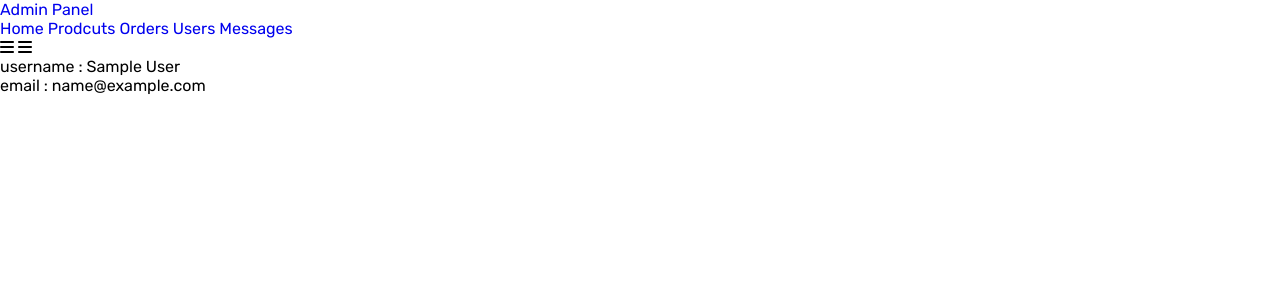
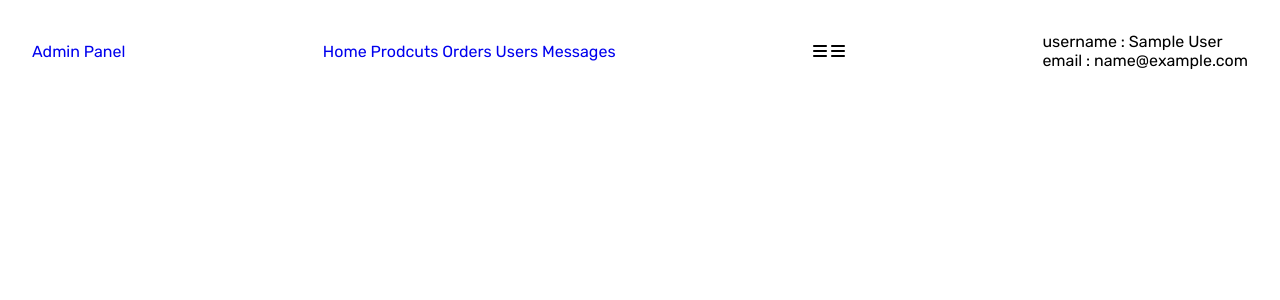
Before and after one commit to Bvorfi2002/BookStore-Project, a PHP site: page /admin_page.php in a window 1280 px wide. Shown: the top 300 px of the page. Run offline with PHP 8.4, Linux system fonts and the light colour scheme; the visitor is signed in with stand-in values (Sample User, id 1).

Commit message:
6 commit

```diff
--- a/admin_page.php
+++ b/admin_page.php
@@ -28,9 +28,5 @@ if(!isset($admin_id)){
     </head>
     <body>
         <?php include 'admin_header.php'; ?>
-
-
-
-
     </body>
 </html>
--- a/css/admin_style.css
+++ b/css/admin_style.css
@@ -43,3 +43,20 @@
 *::-webkit-scrollbar-thumb{
     background-color: var(--purple);
 }
+
+.header{
+    position: sticky;
+    top: 0; left: 0; right: 0;
+    z-index: 1000;
+    background-color: var(--white);
+    box-shadow: var(--box-shadow);
+}
+
+.header .flex{
+    display: flex;
+    align-items: center;
+    padding: 2rem;
+    justify-content: space-between;
+    position:relative ;
+
+}
--- a/login.php
+++ b/login.php
@@ -16,7 +16,7 @@ if(mysqli_num_rows($select_users)>0){
 
   $row = mysqli_fetch_assoc($select_users);
 
-  if($row['user_type'] == 'admin'){
+  if($row['user_type'] == 'Admin'){
 
     $_SESSION['admin_name'] = $row['name'];
     $_SESSION['admin_email'] = $row['email'];
```
